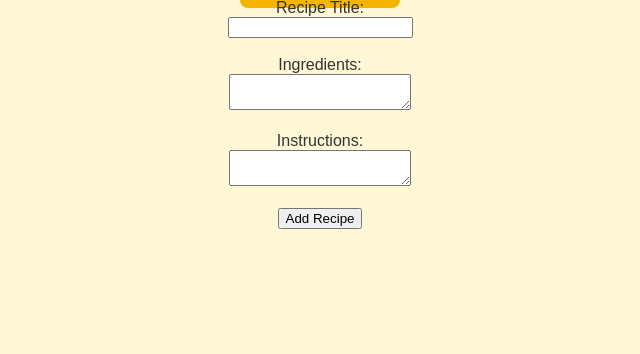
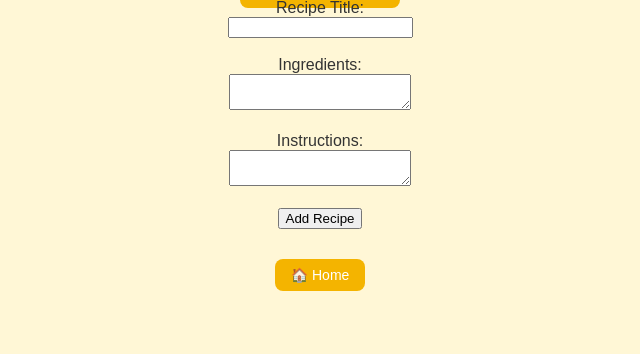
Before and after one commit to coco-siyu/kitchen-pal, a Flask app: page /add in a window 1280 px wide. Shown: the part 137-491 px from the top of the page, without its empty margins (320-960 px from the left). Run offline with Flask 3, Linux system fonts and the light colour scheme.

Commit message:
add visual effect

```diff
--- a/static/style.css
+++ b/static/style.css
@@ -43,4 +43,25 @@ h1 {
     border-radius: 12px;
     box-shadow: 0 4px 8px rgba(0, 0, 0, 0.1);
     text-align: left;
+    transition: transform 0.2s ease, box-shadow 0.2s ease;
 }
+
+.card:hover {
+    transform: translateY(-8px);
+    box-shadow: 0 8px 16px rgba(0, 0, 0, 0.2);
+}
+
+.nav-buttons a {
+    background-color: #F4B400;
+    color: white;
+    padding: 8px 16px;
+    text-decoration: none;
+    border-radius: 8px;
+    font-size: 14px;
+    margin-bottom: 20px;
+    display: inline-block;
+}
+
+.nav-buttons a:hover {
+    background-color: #e09e00;
+}
--- a/templates/add_recipe.html
+++ b/templates/add_recipe.html
@@ -33,5 +33,9 @@
     </div>
     {% endfor %}
   </div>
+  <div class="nav-buttons">
+    <a href="{{ url_for('home') }}">🏠 Home</a>
+  </div>
+
 </body>
 </html>
```
